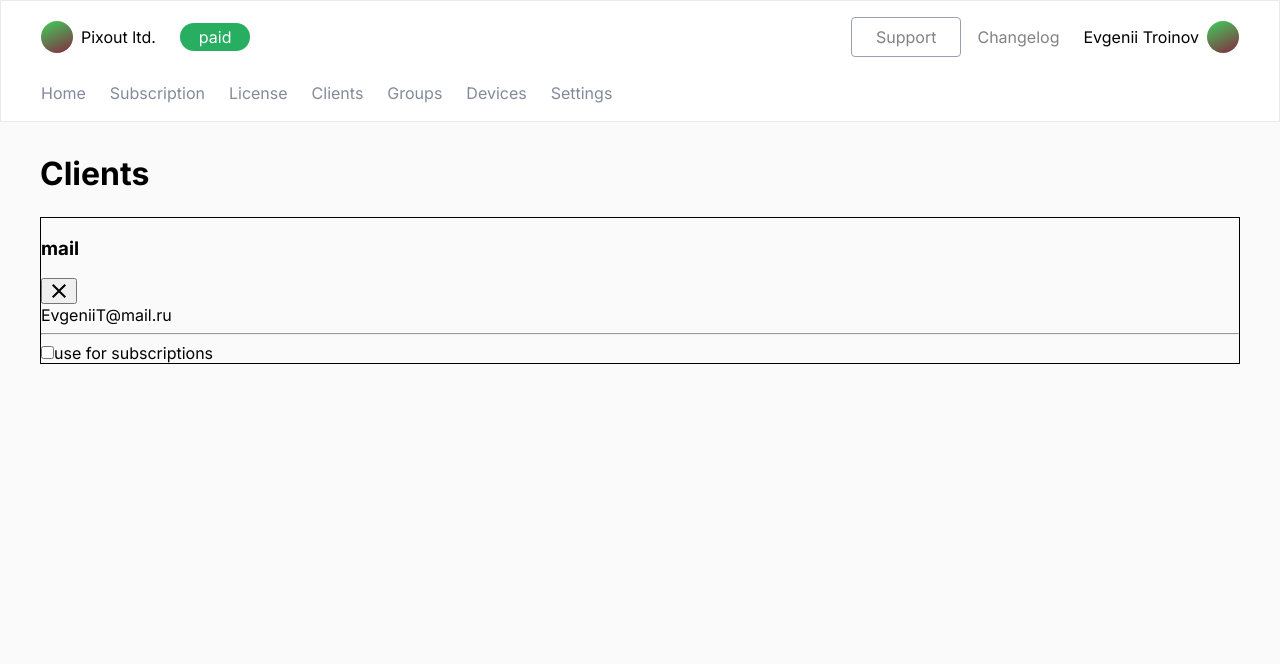
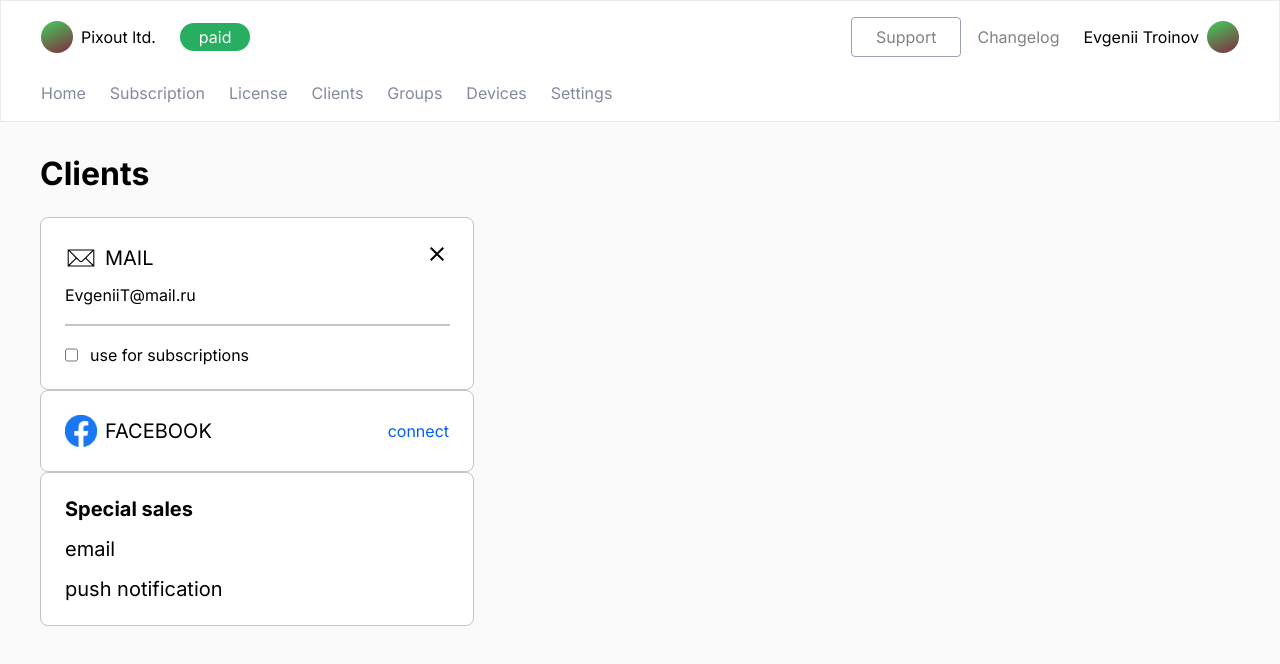
Before and after one commit to etroynov/pcl, a Vue app: page /clients in a window 1280 px wide. Shown: the top 664 px of the page. Built offline with nearby package versions, Linux system fonts and the light colour scheme.

Commit message:
add card styles

```diff
--- a/src/components/AccountCard.vue
+++ b/src/components/AccountCard.vue
@@ -2,11 +2,11 @@
   <section class="account">
     <header class="account__header row">
       <div class="col account__meta">
-        <div class="account__thumb"></div>
-        <h3 class="account__title">mail</h3>
+        <div class="account__thumb"><Icon name="mail" /></div>
+        <h3 class="account__title">Mail</h3>
       </div>
       <div class="col">
-        <button><Icon name="cross" /></button>
+        <button class="exit_btn"><Icon name="cross" /></button>
       </div>
     </header>
     <div class="account__body">EvgeniiT@mail.ru</div>
@@ -24,6 +24,52 @@ import Icon from '@/components/Icon.vue';
 
 <style scoped>
 .account {
-  border: 1px solid;
+  width: 434px;
+  border: 1px solid #c0c4cd;
+  border-radius: 8px;
+  background-color: #ffffff;
+  display: flex;
+  flex-direction: column;
+  gap: 11px;
+  padding: 24px;
+}
+
+.row {
+  display: flex;
+  align-items: flex-start;
+  justify-content: space-between;
+}
+
+.account__title {
+  font-weight: 400;
+  font-size: 20px;
+  text-transform: uppercase;
+  margin: 0;
+}
+
+.account__body {
+  font-size: 16px;
+}
+
+.account__meta {
+  display: flex;
+  align-items: center;
+  gap: 8px;
+}
+
+.account_divider {
+  border: 1px solid #c0c4cd;
+  width: 383px;
+}
+
+.exit_btn {
+  border: none;
+  background: transparent;
+  padding: 2px;
+}
+
+.account__footer {
+  display: flex;
+  gap: 12px;
 }
 </style>
--- a/src/components/AccountPreviewCard.vue
+++ b/src/components/AccountPreviewCard.vue
@@ -1,8 +1,8 @@
 <template>
   <div class="component">
     <div class="component__col">
-      <img src="" alt="" />
-      <div class="component__name"></div>
+      <div class="account__thumb"><Icon name="facebook" /></div>
+      <h3 class="account__title">Facebook</h3>
     </div>
     <div class="component__col">
       <a href="" class="component__link">connect</a>
@@ -10,4 +10,38 @@
   </div>
 </template>
 
-<style scoped></style>
+<script setup lang="ts">
+import Icon from '@/components/Icon.vue';
+</script>
+
+<style scoped>
+.component {
+  width: 434px;
+  border: 1px solid #c0c4cd;
+  border-radius: 8px;
+  background-color: #ffffff;
+  display: flex;
+  align-items: center;
+  justify-content: space-between;
+  padding: 24px;
+}
+
+.component__col {
+  display: flex;
+  gap: 8px;
+  align-items: center;
+}
+
+.account__title {
+  font-weight: 400;
+  font-size: 20px;
+  text-transform: uppercase;
+  margin: 0;
+}
+
+.component__link {
+  text-decoration: none;
+  font-size: 16px;
+  color: var(--primary-50-color);
+}
+</style>
--- a/src/components/Icon.vue
+++ b/src/components/Icon.vue
@@ -10,7 +10,9 @@ type IconsList =
   | 'power'
   | 'cross'
   | 'menu-block'
-  | 'menu-list';
+  | 'menu-list'
+  | 'facebook'
+  | 'mail';
 
 type Props = {
   name: IconsList;
@@ -61,5 +63,17 @@ const props = defineProps<Props>();
   background-image: url('/img/icon_eye.svg');
 }
 
+.icon-mail {
+  background-image: url('/img/icon_mail.svg');
+  width: 32px;
+  height: 32px;
+}
+
+.icon-facebook {
+  background-image: url('/img/icon_facebook.svg');
+  width: 32px;
+  height: 32px;
+}
+
 
 </style>
--- a/src/components/SubscriptionsSettingsCard.vue
+++ b/src/components/SubscriptionsSettingsCard.vue
@@ -11,11 +11,44 @@
       </div>
 
       <div class="property">
-        <div class="property__name">email</div>
+        <div class="property__name">push notification</div>
         <div class="property__control"></div>
       </div>
     </div>
   </div>
 </template>
 
-<style scoped></style>
+<style scoped>
+.component {
+  width: 434px;
+  border: 1px solid #c0c4cd;
+  border-radius: 8px;
+  background-color: #ffffff;
+  display: flex;
+  flex-direction: column;
+  align-items: flex-start;
+  justify-content: space-between;
+  gap: 16px;
+  padding: 24px;
+}
+.component__title {
+  font-weight: 700;
+  font-size: 20px;
+  margin: 0;
+}
+
+.component__body {
+  display: flex;
+  flex-direction: column;
+  gap: 16px;
+}
+
+.property {
+  display: flex;
+  justify-content: space-between;
+}
+.property__name {
+  font-weight: 400;
+  font-size: 20px;
+}
+</style>
--- a/src/pages/Clients.vue
+++ b/src/pages/Clients.vue
@@ -6,6 +6,8 @@
 
     <div>
       <AccountCard />
+      <AccountPreviewCard />
+      <SubscriptionsSettingsCard />
     </div>
   </div>
 </template>
@@ -13,4 +15,6 @@
 <script setup lang="ts">
 import Typography from '@/components/Typography.vue';
 import AccountCard from '@/components/AccountCard.vue';
+import AccountPreviewCard from '@/components/AccountPreviewCard.vue';
+import SubscriptionsSettingsCard from '@/components/SubscriptionsSettingsCard.vue';
 </script>
```
Also changed, not shown: public/img/icon_facebook.svg (added), public/img/icon_mail.svg (added).
